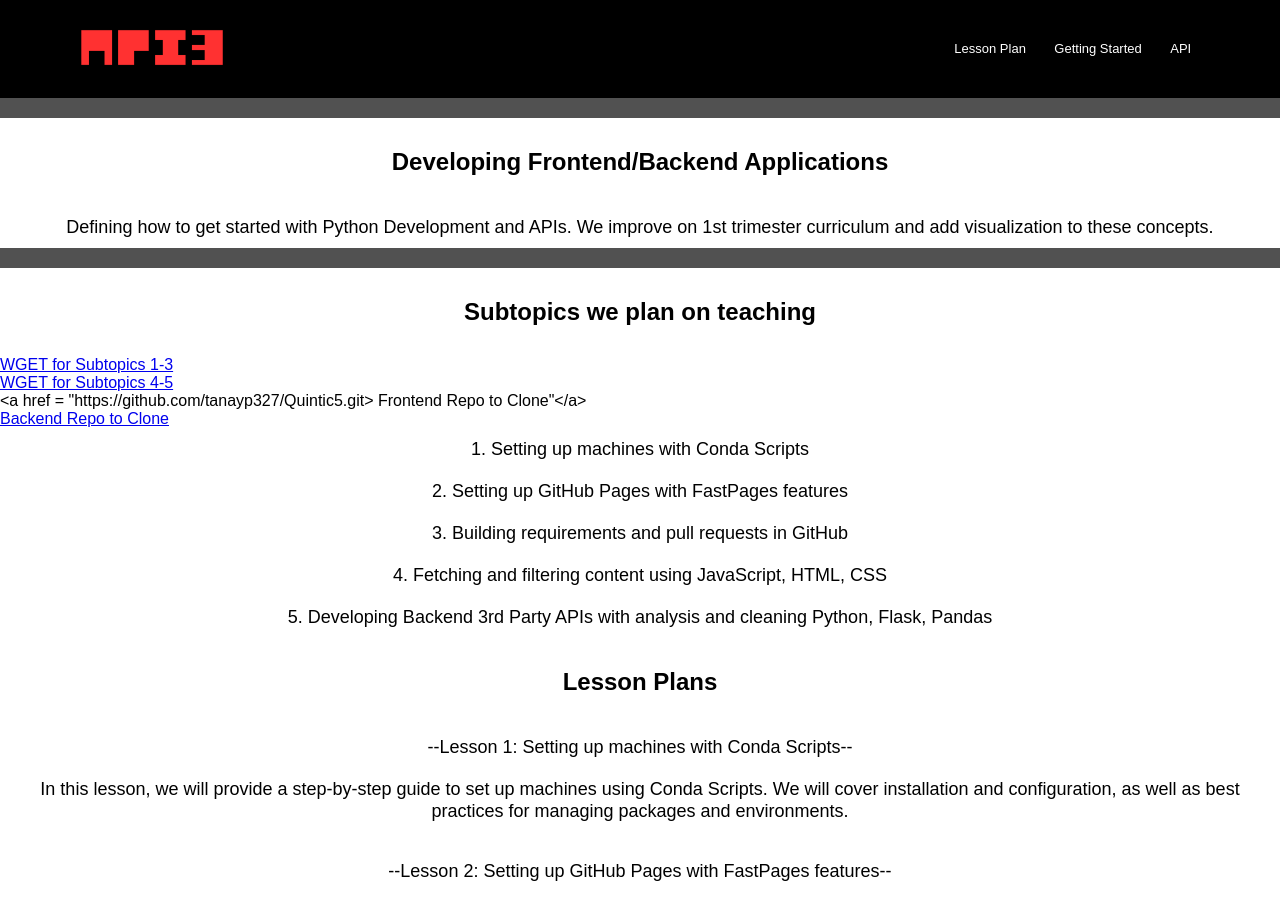
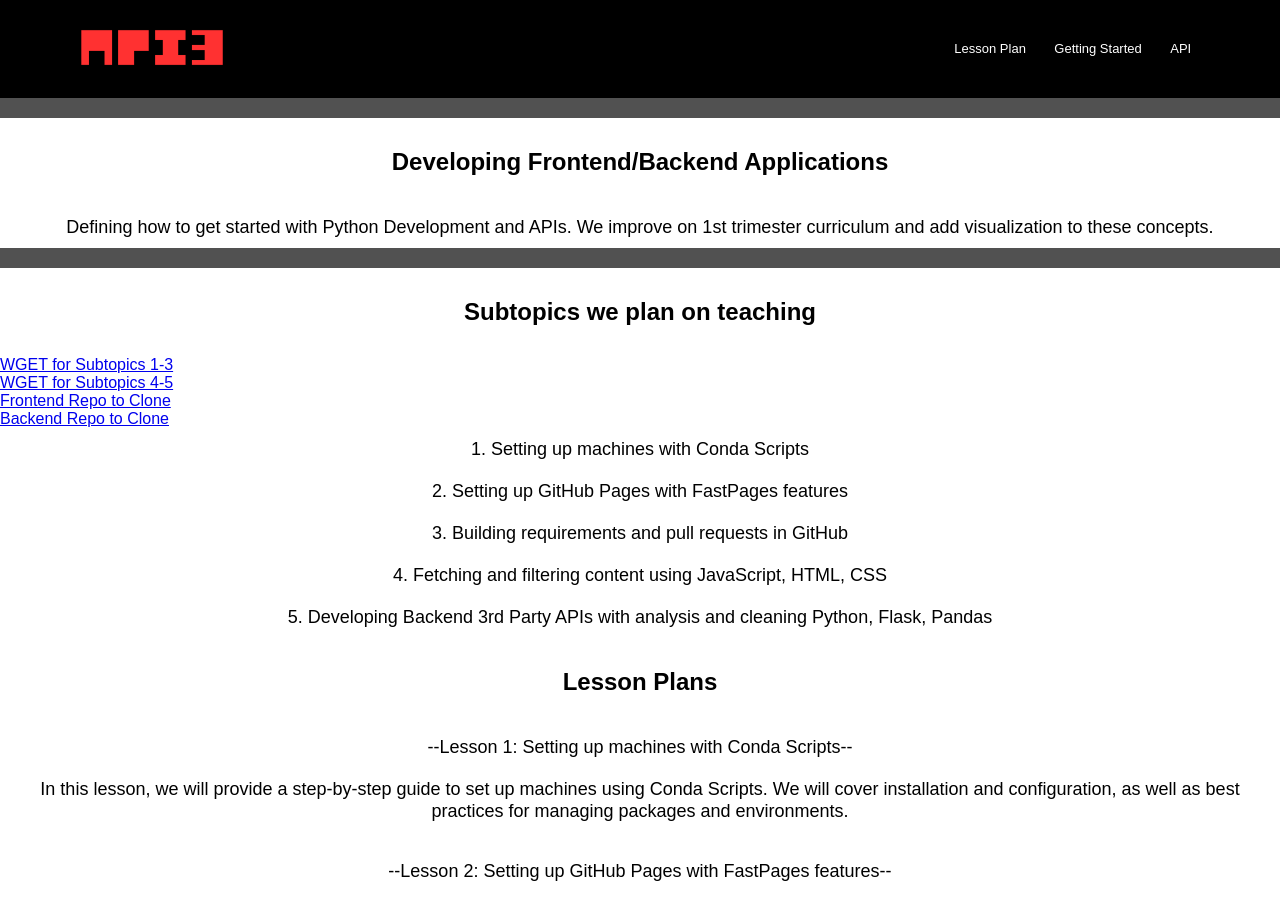
Before and after one commit to tanayp327/Quintic5, a Jekyll site: the page built from lesson.md, in a window 1280 px wide and 900 px high. Built offline with Jekyll 4.4.1, drawn with Linux system fonts in a browser that asks for light colours; our own code applies the rules of GitHub Pages for plain Markdown files.

Commit message:
Update lesson.md

```diff
--- a/lesson.md
+++ b/lesson.md
@@ -12,7 +12,7 @@
 
 <a href = "https://raw.githubusercontent.com/PaarasPurohit/apcompsciportfolio/master/_notebooks/2023-04-18-quintinpartone.ipynb"> WGET for Subtopics 1-3 </a><br>
 <a href = "https://raw.githubusercontent.com/tanayp327/Quintic5Flask/main/2023-04-28-frontendBackend.ipynb"> WGET for Subtopics 4-5 </a><br>
-<a href = "https://github.com/tanayp327/Quintic5.git> Frontend Repo to Clone"</a><br>
+<a href = "https://github.com/tanayp327/Quintic5.git"> Frontend Repo to Clone</a><br>
 <a href = "https://github.com/tanayp327/Quintic5Flask.git"> Backend Repo to Clone</a><br>
 
 <p>1. Setting up machines with Conda Scripts</p>
```
